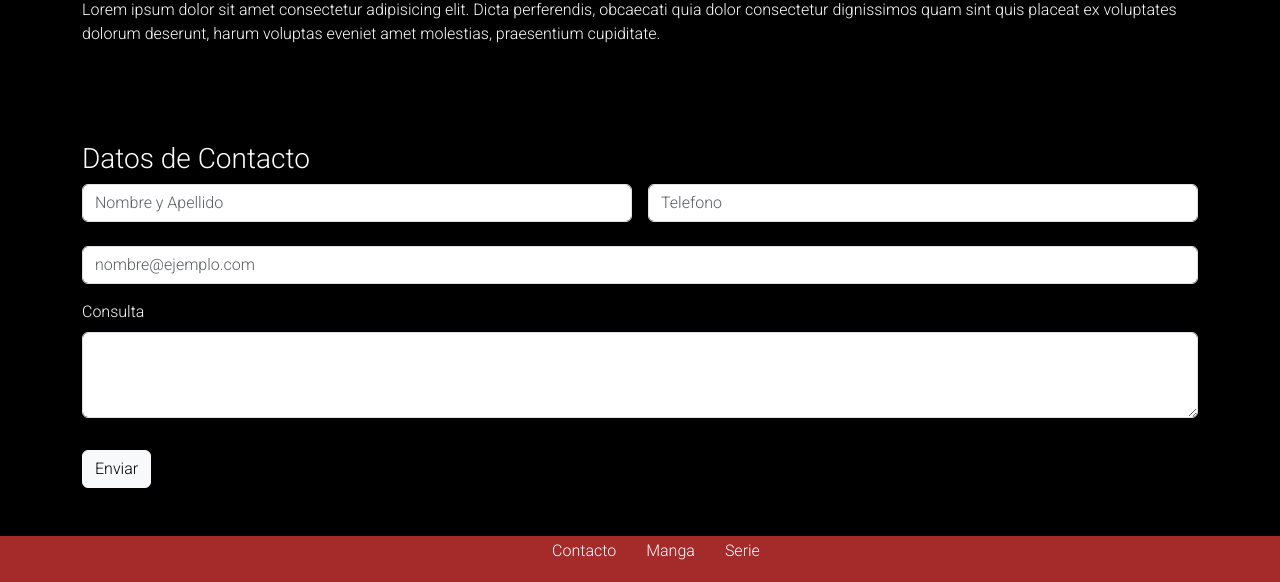
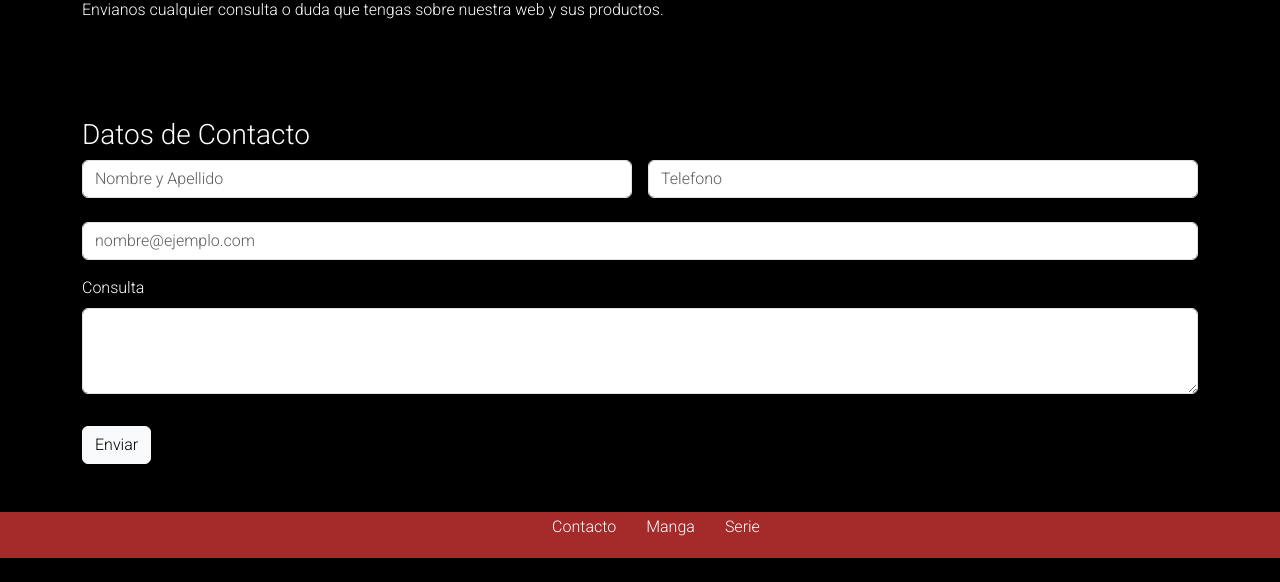
Before and after one commit to Majihal/Entrega-Coder-Dos, a plain HTML site: page pages/contacto.html in a window 1280 px wide. Shown: the part 322-904 px from the top of the page. After the commit the page ends 880 px from the top, so only its background shows below. Drawn offline with nearby package versions, Linux system fonts and the light colour scheme.

Commit message:
Cambio lorem de Contacto

```diff
--- a/pages/contacto.html
+++ b/pages/contacto.html
@@ -51,7 +51,7 @@
         <section class="container">
                 <div class="consulta">
                     <h2>Envianos tu consulta!</h2>
-                    <p>Lorem ipsum dolor sit amet consectetur adipisicing elit. Dicta perferendis, obcaecati quia dolor consectetur dignissimos quam sint quis placeat ex voluptates dolorum deserunt, harum voluptas eveniet amet molestias, praesentium cupiditate.</p>
+                    <p>Envianos cualquier consulta o duda que tengas sobre nuestra web y sus productos.</p>
                 </div>
 
 
```
